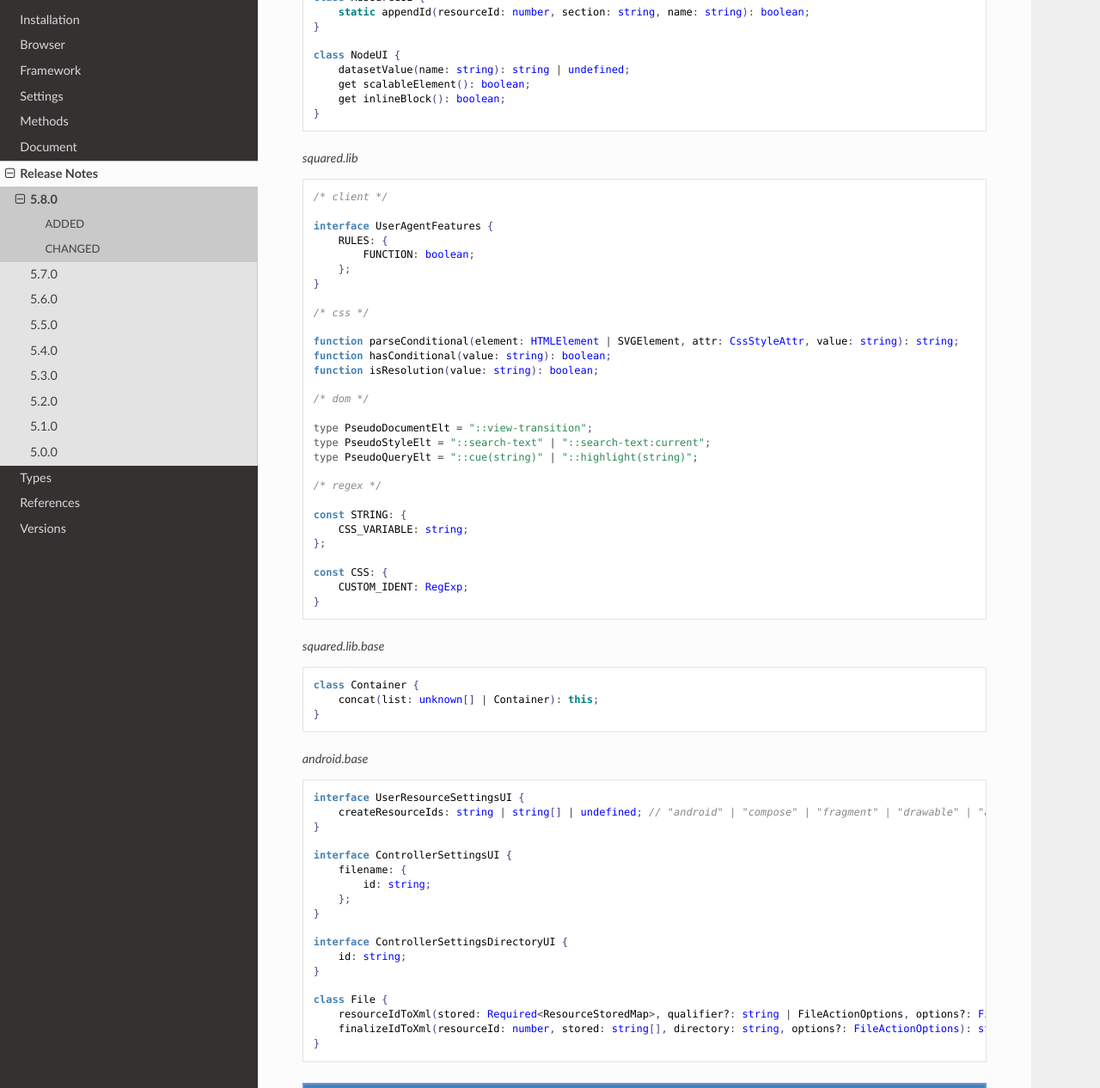
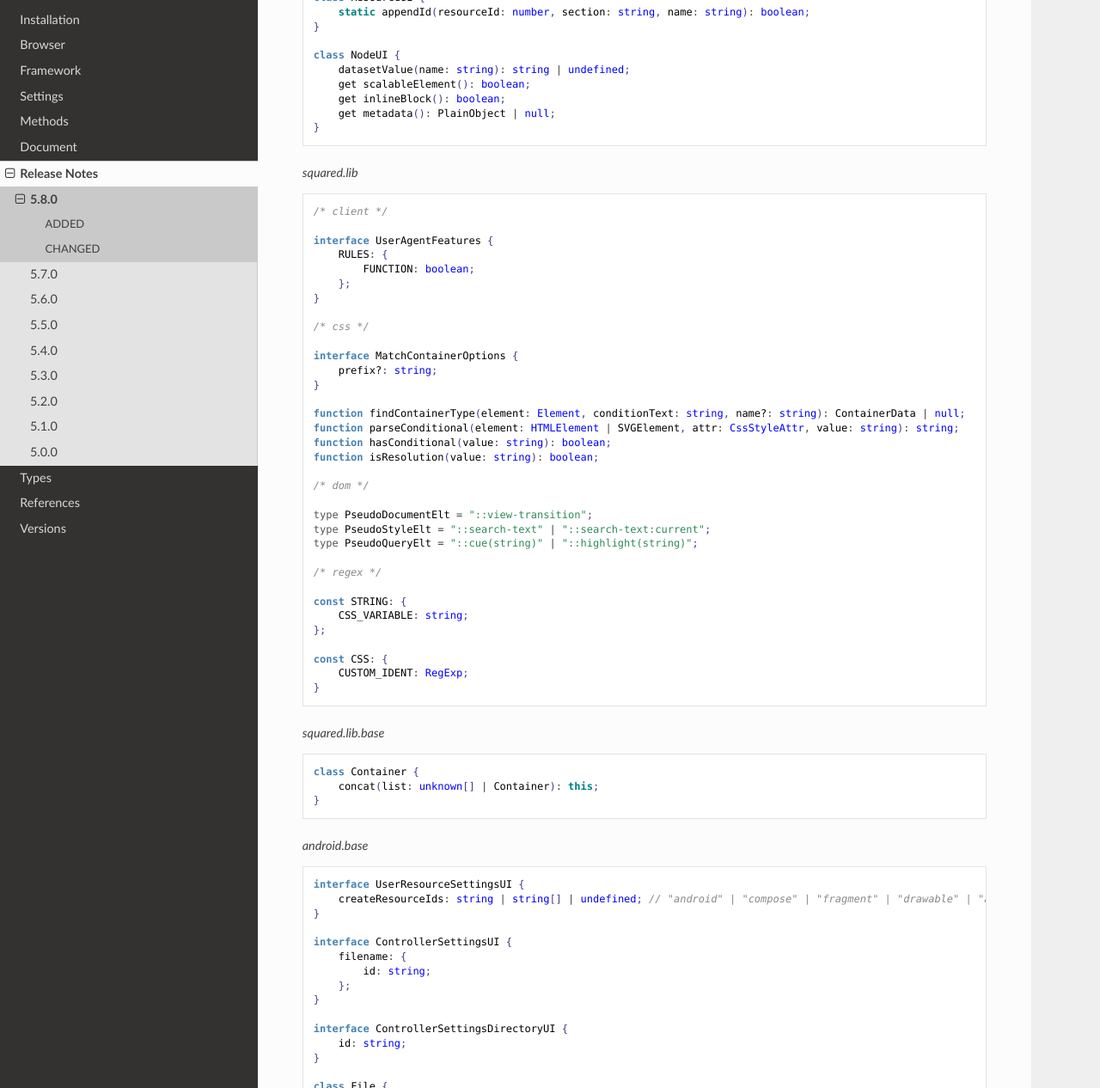
Before and after one commit to anpham6/android-docs, a Sphinx documentation site: the page built from source/release_notes/5.8.0.rst, in a window 1280 px wide and 1400 px high, scrolled down 403 px, cut to the strip 134-1400 px from the top of the window. Shown: the whole strip at 86% size. Built offline with Sphinx 7.4.7 and the Read the Docs theme 3.1.0, drawn with Linux system fonts in a browser that asks for light colours; some of the changed text lies outside the part shown.

Commit message:
Release Notes: Latest modifications to API 5.8.0.

```diff
--- a/source/_static/role.css
+++ b/source/_static/role.css
@@ -9,7 +9,7 @@ em.target {
 }
 
 em.lower {
-    font-size: 13px;
+    font-size: 90%;
     font-weight: bold;
     font-style: normal;
 }
--- a/source/references.rst
+++ b/source/references.rst
@@ -31,6 +31,7 @@ https://unpkg.com/squared/types/dom.d.ts
   | `BoxRect <search.html?q=BoxRect>`_
   | `BoxRectDimension <search.html?q=BoxRectDimension>`_
   | `ColorRGB <search.html?q=ColorRGB>`_
+  | `ContainerData <search.html?q=ContainerData>`_
   | `ContainerDimension <search.html?q=ContainerDimension>`_
   | `CssStyleAttr <search.html?q=CssStyleAttr>`_
   | `CssStyleMap <search.html?q=BoxPaddingAttr>`_
--- a/source/release_notes/5.8.0.rst
+++ b/source/release_notes/5.8.0.rst
@@ -36,6 +36,7 @@ ADDED
       datasetValue(name: string): string | undefined;
       get scalableElement(): boolean;
       get inlineBlock(): boolean;
+      get metadata(): PlainObject | null;
   }
 
 .. code-block::
@@ -51,6 +52,11 @@ ADDED
 
   /* css */
 
+  interface MatchContainerOptions {
+      prefix?: string;
+  }
+
+  function findContainerType(element: Element, conditionText: string, name?: string): ContainerData | null;
   function parseConditional(element: HTMLElement | SVGElement, attr: CssStyleAttr, value: string): string;
   function hasConditional(value: string): boolean;
   function isResolution(value: string): boolean;
@@ -100,6 +106,11 @@ ADDED
       finalizeIdToXml(resourceId: number, stored: string[], directory: string, options?: FileActionOptions): string[];
   }
 
+  class View {
+      getLayoutConstraint(attr: "justifyContent" | "alignItems" | "alignContent", type: "flex" | "grid", direction?: "row" | "column", all?: boolean): string;
+      hasConstraint(horizontal: boolean, type?: "spread" | "percent" | "wrap"): boolean;
+  }
+
 .. rst-class:: release-notes
 
 CHANGED
```
Also changed, not shown: other parts of source/references.rst (+1 -0 lines), source/document/android/interface.rst (+9 -2 lines), source/release_notes/5.7.3.rst (+20 -1 lines).
